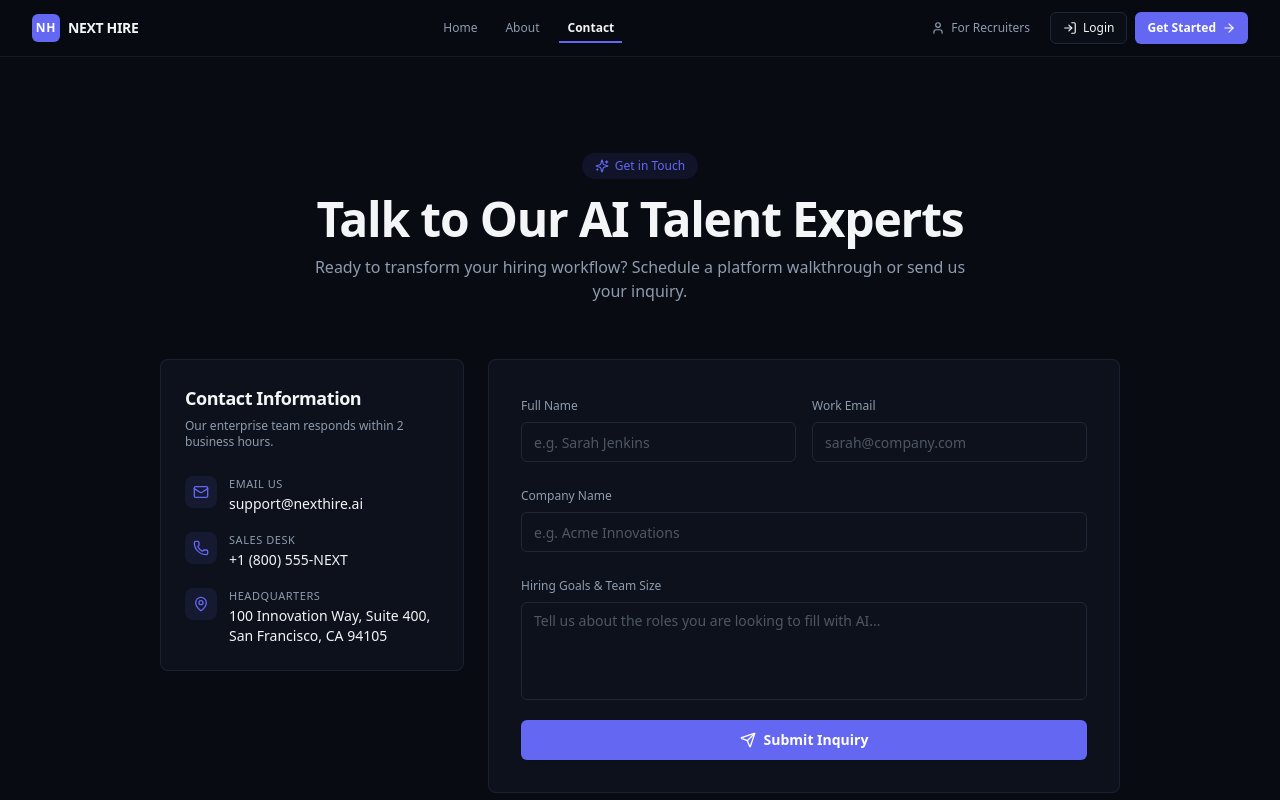
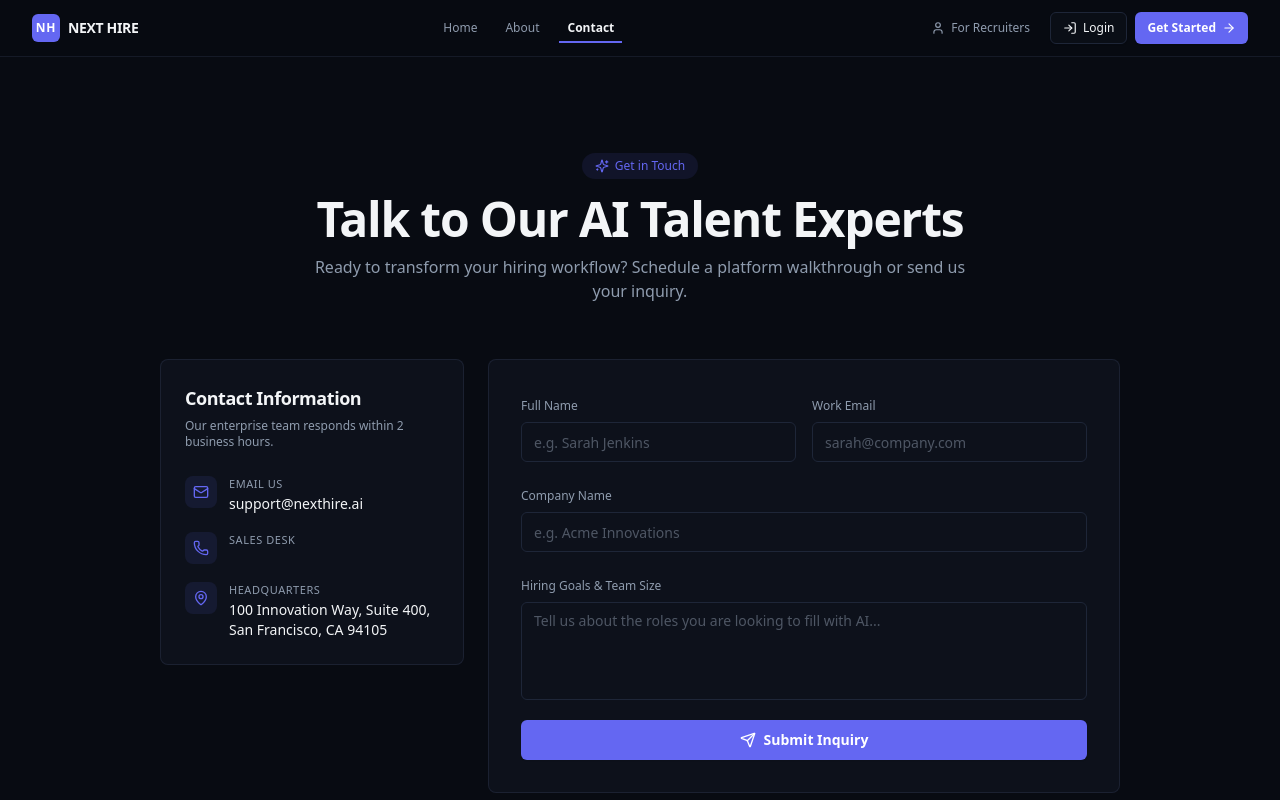
Before and after one commit to RAJTIWARI3594/NextHire-AI, a Next.js app: page /contact in a window 1280 px wide. Shown: the top 800 px of the page. Built offline with nearby package versions, Linux system fonts and the light colour scheme; no server answers.

Commit message:
Update contact page to use the new contact number and email

```diff
--- a/app/contact/page.tsx
+++ b/app/contact/page.tsx
@@ -92,7 +92,7 @@ export default function ContactPage() {
               {
                 icon: Phone,
                 label: "Sales Desk",
-                value: "+1 (800) 555-NEXT",
+                value: BRANDING.contactPhone,
                 color: "bg-primary/10 text-primary",
               },
               {
@@ -183,7 +183,7 @@ export default function ContactPage() {
                 <textarea
                   rows={4}
                   placeholder="Tell us about the roles you are looking to fill with AI..."
-                  className="flex w-full resize-none rounded-md border border-border bg-transparent px-3 py-2 text-sm ring-offset-background transition-all placeholder:text-muted-foreground/50 focus-visible:border-primary/40 focus-visible:outline-none focus-visible:ring-2 focus-visible:ring-ring/40"
+                  className="flex w-full resize-none rounded-md border border-border bg-transparent px-3 py-2 text-sm ring-offset-background transition-all placeholder:text-muted-foreground/50 focus-visible:outline-none focus-visible:ring-2 focus-visible:ring-ring focus-visible:ring-offset-2"
                   {...register("hiringNeeds")}
                 />
                 {errors.hiringNeeds && (
```
